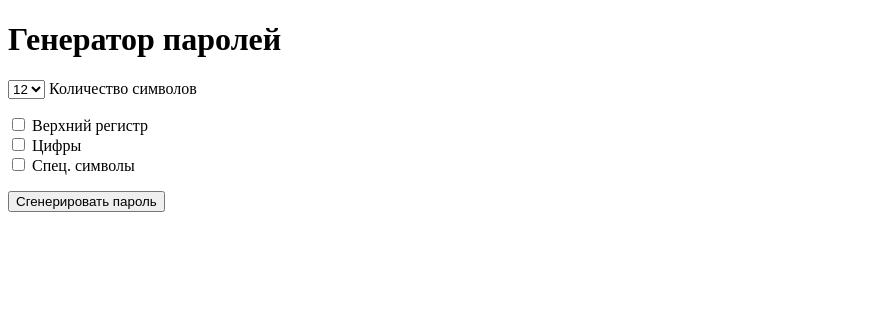
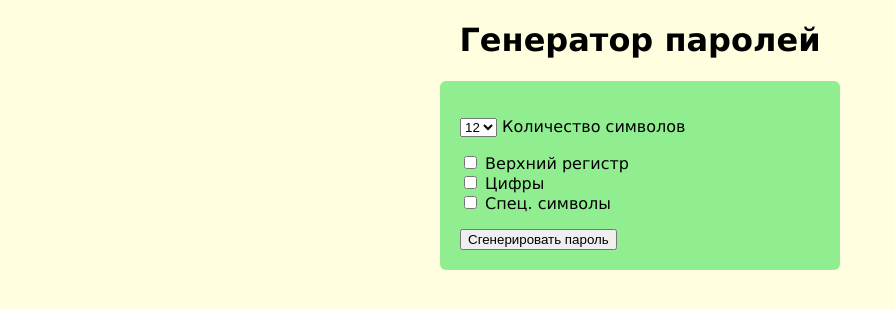
Before and after one commit to KonstantinTutor/Public-Django-01, a Django app: page / in a window 1280 px wide. Shown: the top 309 px of the page, without its empty margins (0-895 px from the left). Run offline with Django 4.2, Linux system fonts and the light colour scheme.

Commit message:
added styles css

```diff
--- /dev/null
+++ b/password_generator_project/generator/static/css/style.css
@@ -0,0 +1,17 @@
+body{
+    background: lightyellow;
+    font-family: Verdana, Geneva, Tahoma, sans-serif;
+}
+.container{
+    width: 400px;
+    margin: 0 auto;
+}
+.container h1{
+    text-align: center;
+}
+.container form, .container h2{
+    background: lightgreen;
+    padding: 20px;
+    box-sizing: border-box;
+    border-radius: 6px;
+}
--- a/password_generator_project/generator/templates/home.html
+++ b/password_generator_project/generator/templates/home.html
@@ -1,10 +1,13 @@
 <!DOCTYPE html>
+{% load static %}
 <html lang="en">
 <head>
     <meta charset="UTF-8">
     <title>Title</title>
+    <link rel="stylesheet" href="{% static 'css/style.css' %}">
 </head>
 <body>
+<div class="container">
     <h1>Генератор паролей</h1>
     <form action="{% url 'password' %}">
         <p>
@@ -25,5 +28,6 @@
         </p>
         <input type="submit" value="Сгенерировать пароль">
     </form>
+    </div>
 </body>
 </html>
--- a/password_generator_project/generator/templates/password.html
+++ b/password_generator_project/generator/templates/password.html
@@ -1,8 +1,10 @@
 <!DOCTYPE html>
+{% load static %}
 <html lang="en">
 <head>
     <meta charset="UTF-8">
     <title>Title</title>
+    <link rel="stylesheet" href="{% static 'css/style.css' %}">
 </head>
 <body>
     <h1>Ваш пароль</h1>
--- a/password_generator_project/password_generator_project/settings.py
+++ b/password_generator_project/password_generator_project/settings.py
@@ -11,6 +11,7 @@ https://docs.djangoproject.com/en/4.2/ref/settings/
 """
 
 from pathlib import Path
+import os.path
 
 # Build paths inside the project like this: BASE_DIR / 'subdir'.
 BASE_DIR = Path(__file__).resolve().parent.parent
@@ -117,6 +118,7 @@ USE_TZ = True
 # https://docs.djangoproject.com/en/4.2/howto/static-files/
 
 STATIC_URL = 'static/'
+STATIC_ROOT = os.path.join(BASE_DIR, 'static')
 
 # Default primary key field type
 # https://docs.djangoproject.com/en/4.2/ref/settings/#default-auto-field
```
Lines whose indentation alone changed are shown as unchanged.
